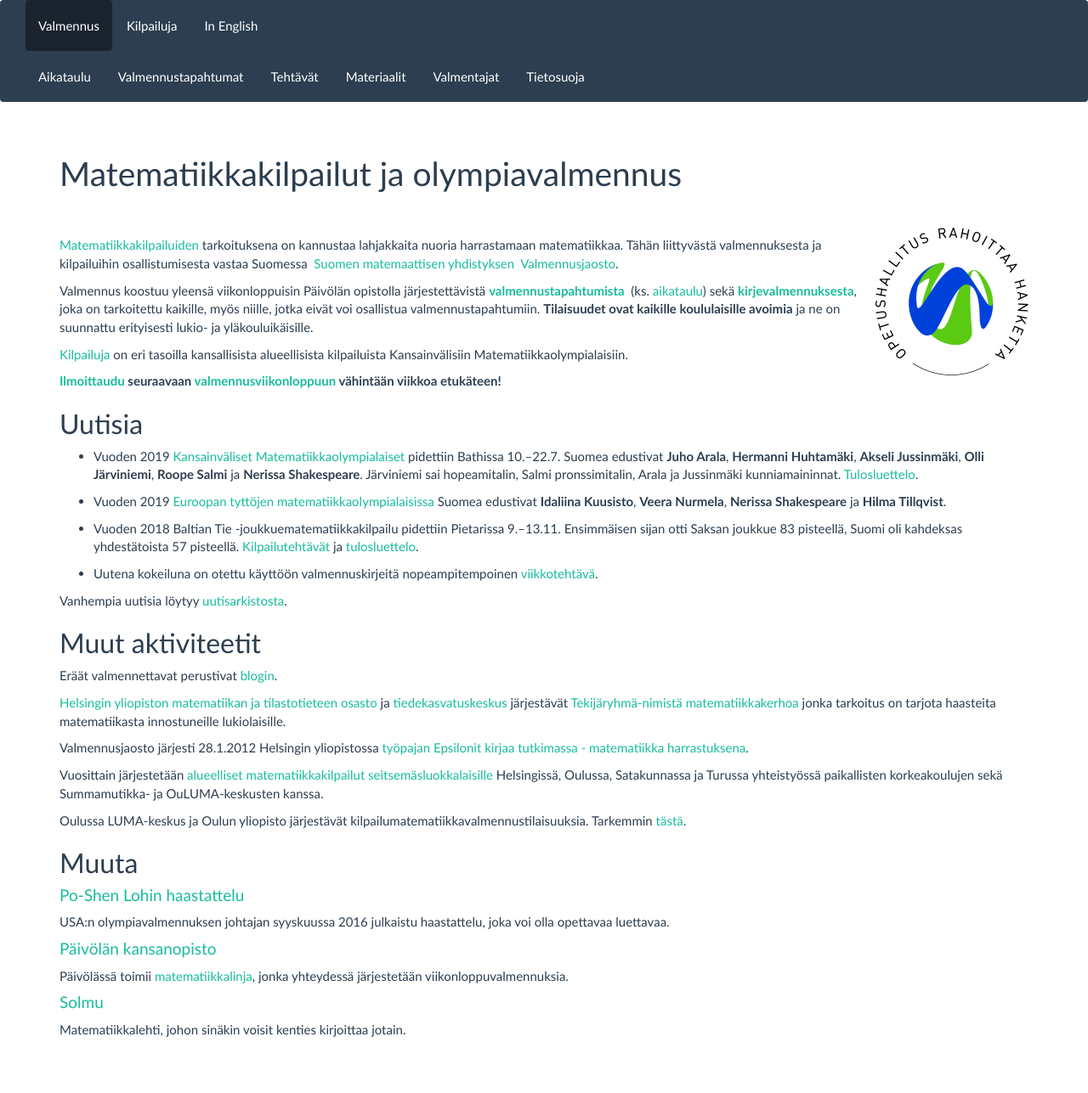
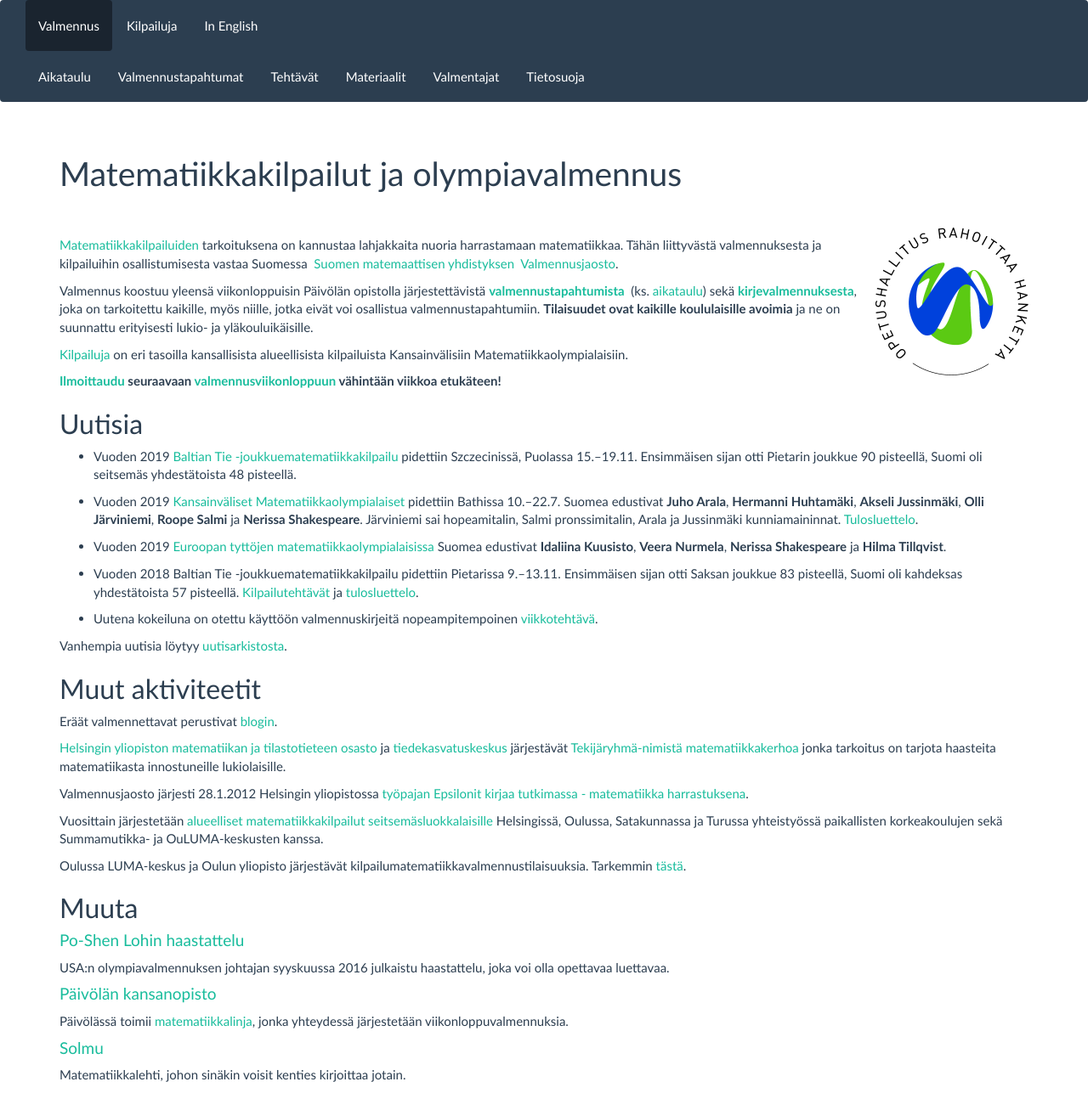
Before and after one commit to matematiikkakilpailut/matematiikkakilpailut.github.io, a Jekyll site: the page built from index.md, in a window 1280 px wide. Shown: the whole page at 85% size. Built offline with Jekyll 4.4.1, drawn with Linux system fonts in a browser that asks for light colours; before the commit the page ends 1234 px from its top, so only the background shows below that.

Commit message:
Update index.md
baltian tie

```diff
--- a/index.md
+++ b/index.md
@@ -87,6 +87,7 @@ kysymyksistä löytyy lisätietoa [täältä](kaytanto).
 
 ## <a name="uutisia"></a>Uutisia
 
+* Vuoden 2019 [Baltian Tie -joukkuematematiikkakilpailu](http://balticway19.mimuw.edu.pl/index.html) pidettiin Szczecinissä, Puolassa 15.&ndash;19.11. Ensimmäisen sijan otti Pietarin joukkue 90 pisteellä, Suomi oli seitsemäs yhdestätoista 48 pisteellä.
 
 * Vuoden 2019 [Kansainväliset Matematiikkaolympialaiset](https://www.imo2019.uk/) pidettiin Bathissa 10.&ndash;22.7. Suomea edustivat **Juho Arala**, **Hermanni Huhtamäki**, **Akseli Jussinmäki**, **Olli Järviniemi**, **Roope Salmi** ja **Nerissa Shakespeare**. Järviniemi sai hopeamitalin, Salmi pronssimitalin, Arala ja Jussinmäki kunniamaininnat. [Tulosluettelo](http://imo-official.org/year_country_r.aspx?year=2019).
 
```
